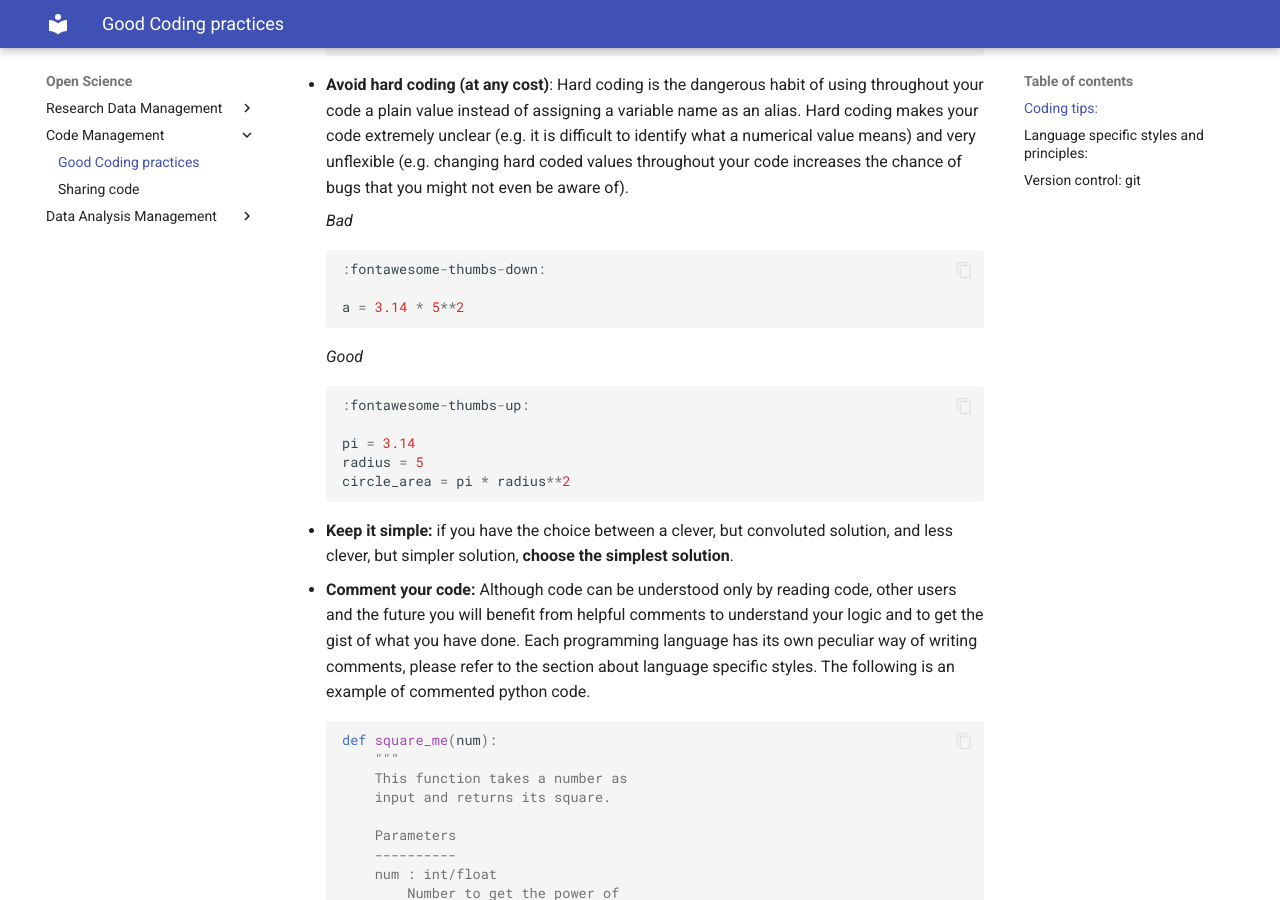
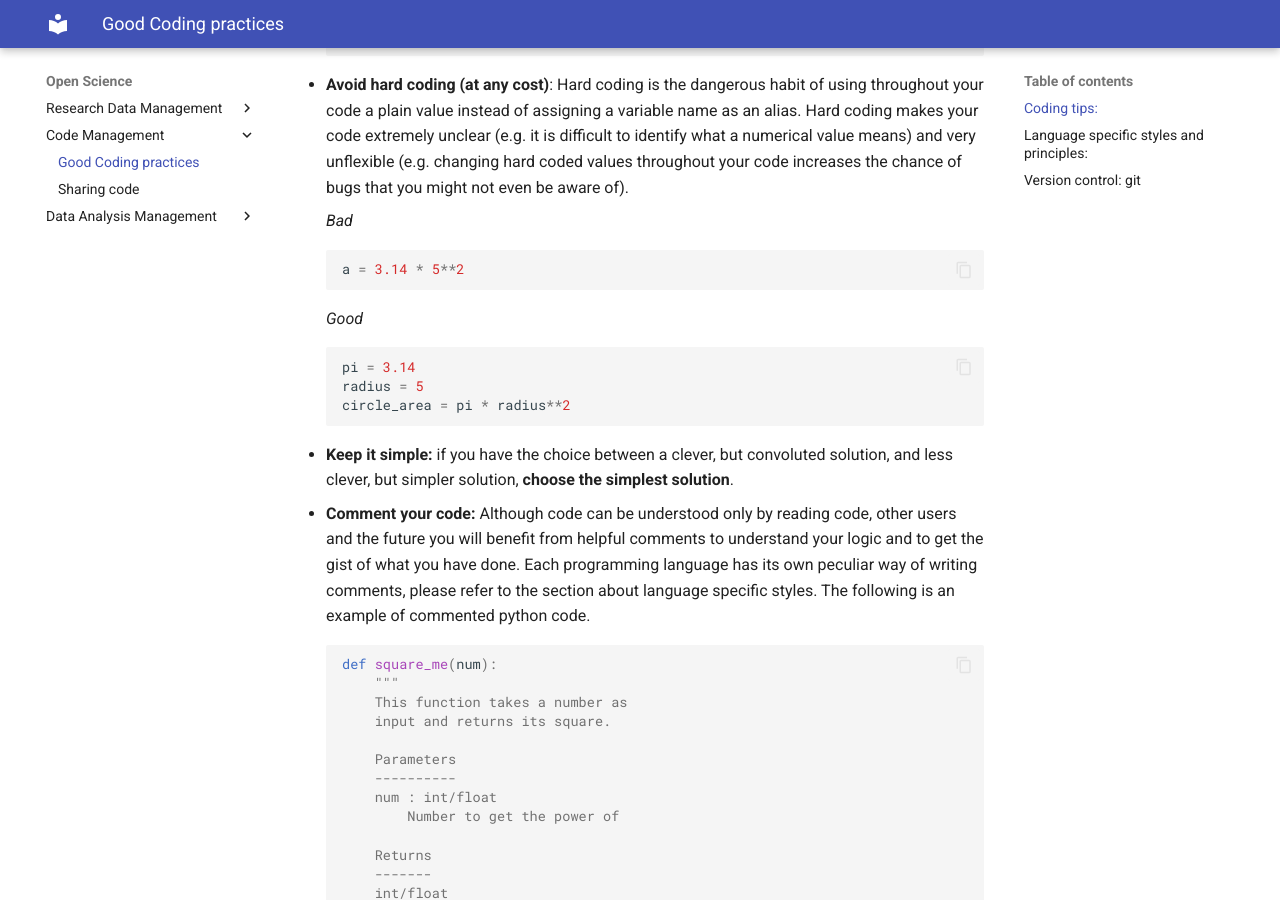
Before and after one commit to pvavra/temp-ipsy, an MkDocs documentation site: the page built from docs/open-science/code-management/good-practices.md, in a window 1280 px wide and 900 px high, scrolled down 819 px. Built offline with MkDocs 1.6.1 and Material for MkDocs 9.7.7, drawn with Linux system fonts in a browser that asks for light colours.

Commit message:
Get rid of icons, currently not working

````diff
--- a/docs/open-science/code-management/good-practices.md
+++ b/docs/open-science/code-management/good-practices.md
@@ -27,15 +27,11 @@ As a starting point, you should make sure to gain a few principles of good codin
 
       *Bad*
       ```python
-      :fontawesome-thumbs-down:
-
       a = 3.14 * 5**2
       ```
 
       *Good*
       ```python
-      :fontawesome-thumbs-up:
-
       pi = 3.14
       radius = 5
       circle_area = pi * radius**2
````
